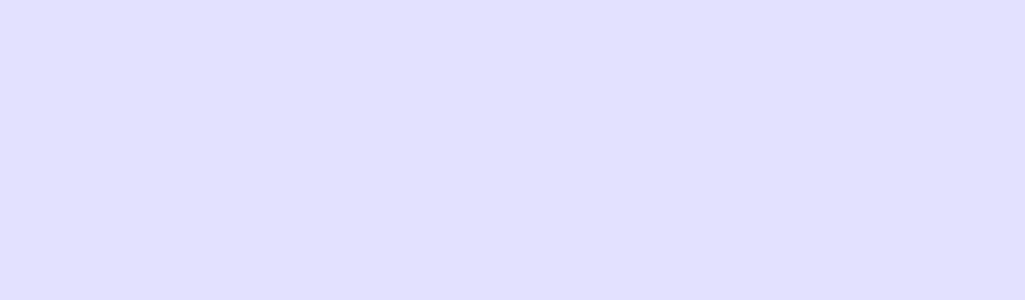
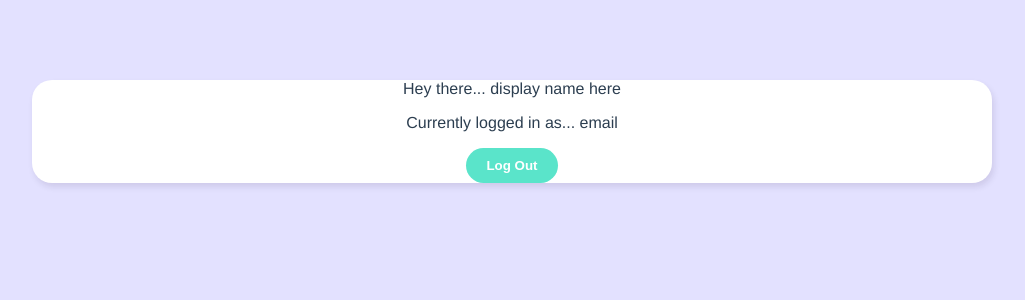
Before and after one commit to PauGarciaMartinez/live-chatroom, a Vue app: page /chatroom in a window 1280 px wide. Shown: the top 300 px of the page, without its empty margins (128-1153 px from the left). Built offline with nearby package versions, Linux system fonts and the light colour scheme.

Commit message:
Import and display navbar component in chatroom view

```diff
--- a/src/views/Chatroom.vue
+++ b/src/views/Chatroom.vue
@@ -1,10 +1,16 @@
 <template>
-
+  <div class="container">
+    <Navbar />
+  </div>
 </template>
 
 <script>
+import Navbar from '@/components/Navbar'
+
 export default {
-
+  components: {
+    Navbar
+  }
 }
 </script>
 
```
